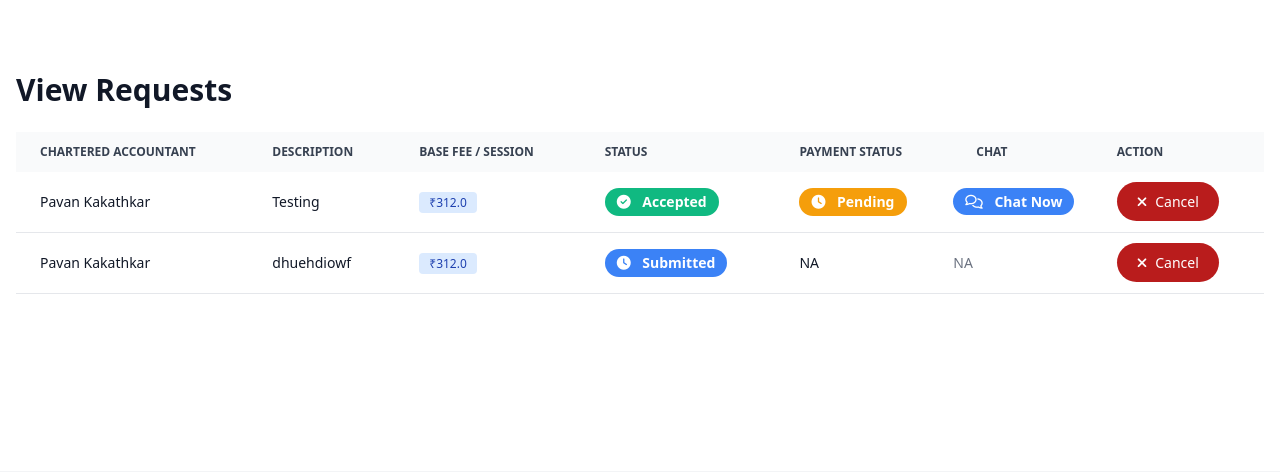
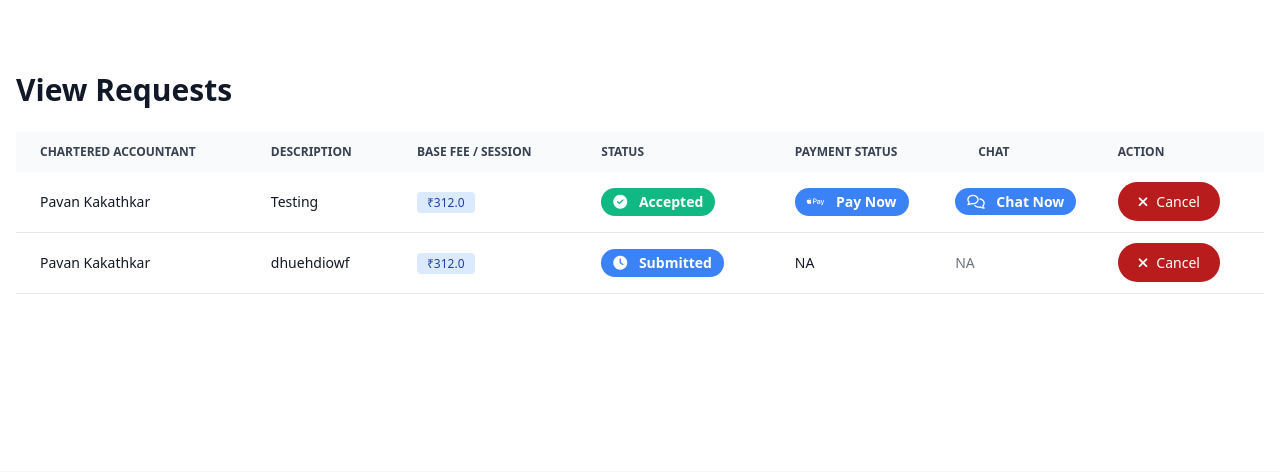
Before and after one commit to PKPran/FinAdvisory, a Flask app: page /view_requests in a window 1280 px wide. Shown: the part 72-544 px from the top of the page. Run offline with Flask 3, Linux system fonts and the light colour scheme; a user stored in the database is signed in; data comes from the database, SQL or seed files in the repository; some libraries are stand-ins or nearby versions.

Commit message:
Add paynow to request dashbpard

```diff
--- a/src/app.py
+++ b/src/app.py
@@ -35,7 +35,9 @@ with app.app_context():
 @app.route("/")
 def index():
     ca_list = User.query.filter(User.is_ca == True).all()
-    request_data = get_request_data(current_user) if current_user.is_authenticated else []
+    request_data = (
+        get_request_data(current_user) if current_user.is_authenticated else []
+    )
     return render_template("index.html", ca_list=ca_list, requests=request_data)
 
 
--- a/src/templates/index.html
+++ b/src/templates/index.html
@@ -243,8 +243,8 @@
                                     </td>
                                     <td class="px-6 py-4 font-medium text-gray-900 whitespace-nowrap dark:text-white">
                                         {% if request.status == "Accepted" %}
-                                            <button class="bg-yellow-500 hover:bg-yellow-200 text-white font-bold py-1 px-3 rounded-full">
-                                                <i class="fas fa-clock mr-2"></i> Pending
+                                            <button id="pay-button" data-amount="{{request.amount}}" data-ca-name="{{request.ca_name}}" data-request-uuid="{{request.request.uuid}}" class="bg-blue-500 hover:bg-blue-200 text-white font-bold py-1 px-3 rounded-full">
+                                                <i class="fa-brands fa-apple-pay mr-2"></i> Pay Now
                                             </button>
                                         {% else%}
                                             NA
--- a/src/templates/view_requests.html
+++ b/src/templates/view_requests.html
@@ -172,8 +172,8 @@
                             </td>
                             <td class="px-6 py-4 font-medium text-gray-900 whitespace-nowrap dark:text-white">
                                 {% if request.status == "Accepted" %}
-                                    <button class="bg-yellow-500 hover:bg-yellow-200 text-white font-bold py-1 px-3 rounded-full">
-                                        <i class="fas fa-clock mr-2"></i> Pending
+                                    <button id="pay-button" data-amount="{{request.amount}}" data-ca-name="{{request.ca_name}}" data-request-uuid="{{request.request.uuid}}" class="bg-blue-500 hover:bg-blue-200 text-white font-bold py-1 px-3 rounded-full">
+                                        <i class="fa-brands fa-apple-pay mr-2"></i> Pay Now
                                     </button>
                                 {% else%}
                                     NA
```
